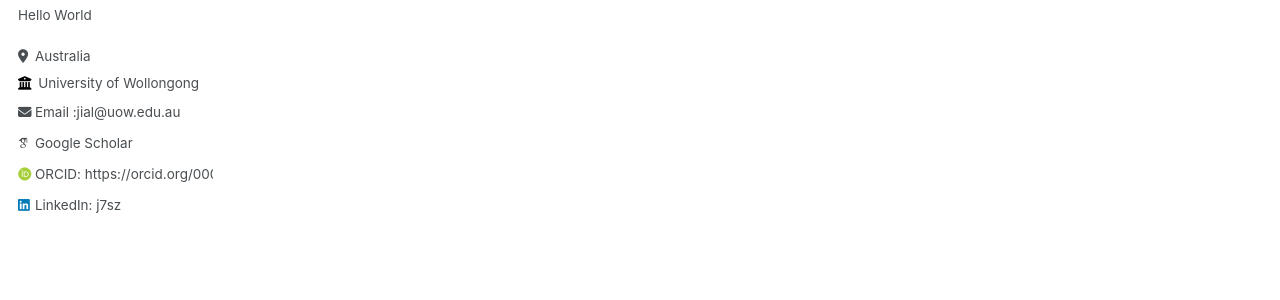
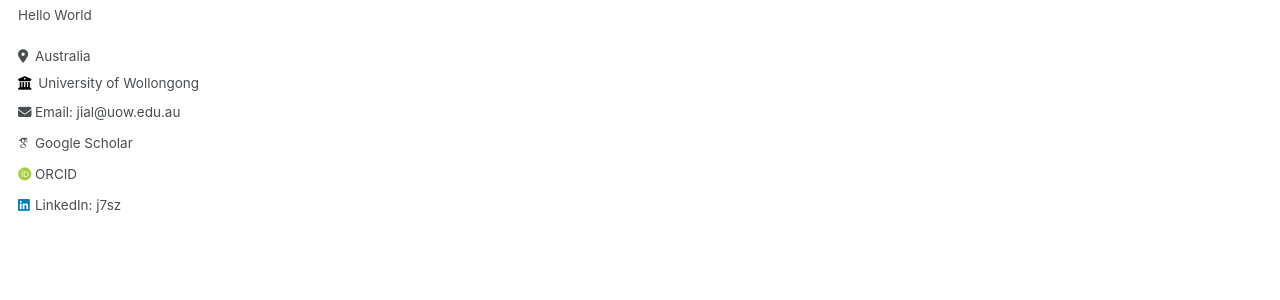
Before and after one commit to j7sz/j7sz.github.io, a Jekyll site: the page built from _pages/about.md, in a window 1280 px wide. Shown: the part 341-641 px from the top of the page. Built offline with Jekyll 4.4.1, drawn with Linux system fonts in a browser that asks for light colours; some web fonts are replaced.

Commit message:
Update author-profile.html

```diff
--- a/_includes/author-profile.html
+++ b/_includes/author-profile.html
@@ -34,7 +34,7 @@
         <li><a href="{{ author.uri }}"><i class="fas fa-fw fa-link icon-pad-right" aria-hidden="true"></i>{{ site.data.ui-text[site.locale].website_label | default: "Website" }}</a></li>
       {% endif %}
       {% if author.email %}
-        <li><a href="mailto:{{ author.email }}"><i class="fas fa-fw fa-envelope icon-pad-right" aria-hidden="true"></i>{{ site.data.ui-text[site.locale].email_label | default: "Email" }} :{{ author.email }}</a> </li>
+        <li><a href="mailto:{{ author.email }}"><i class="fas fa-fw fa-envelope icon-pad-right" aria-hidden="true"></i>{{ site.data.ui-text[site.locale].email_label | default: "Email" }}: {{ author.email }}</a> </li>
       {% endif %}
 
       <!-- Font Awesome and Academicons icons / Academic websites -->
@@ -51,7 +51,7 @@
         <li><a href="{{ author.impactstory }}"><i class="ai ai-impactstory ai-fw icon-pad-right"></i>Impactstory</a></li>
       {% endif %}
       {% if author.orcid %}
-        <li><a href="{{ author.orcid }}"><i class="ai ai-orcid ai-fw icon-pad-right"></i>ORCID: {{ author.orcid }}</a></li>
+        <li><a href="{{ author.orcid }}"><i class="ai ai-orcid ai-fw icon-pad-right"></i>ORCID</a></li>
       {% endif %}
       {% if author.pubmed %}
         <li><a href="{{ author.pubmed }}"><i class="ai ai-pubmed ai-fw icon-pad-right"></i>PubMed</a></li>
```
